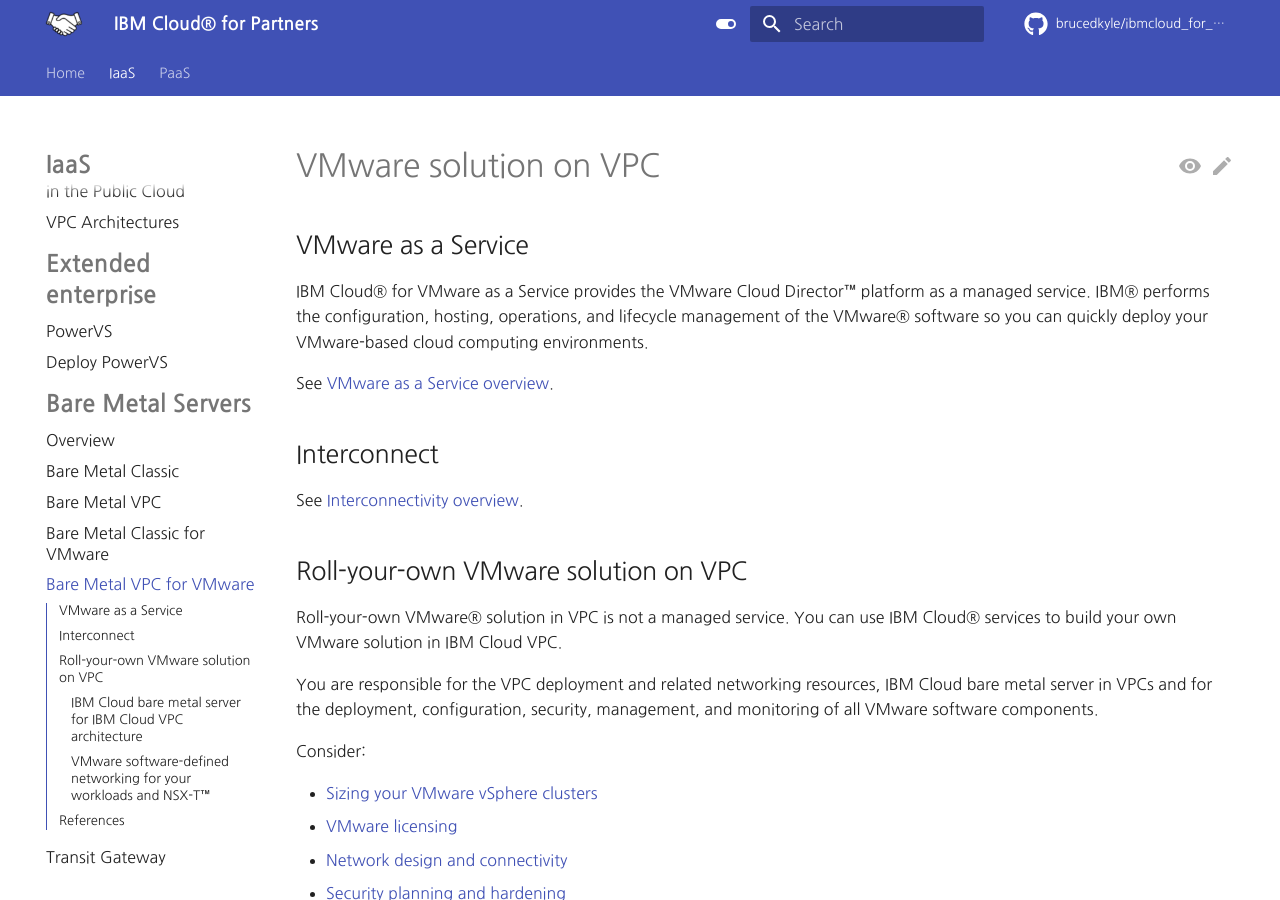
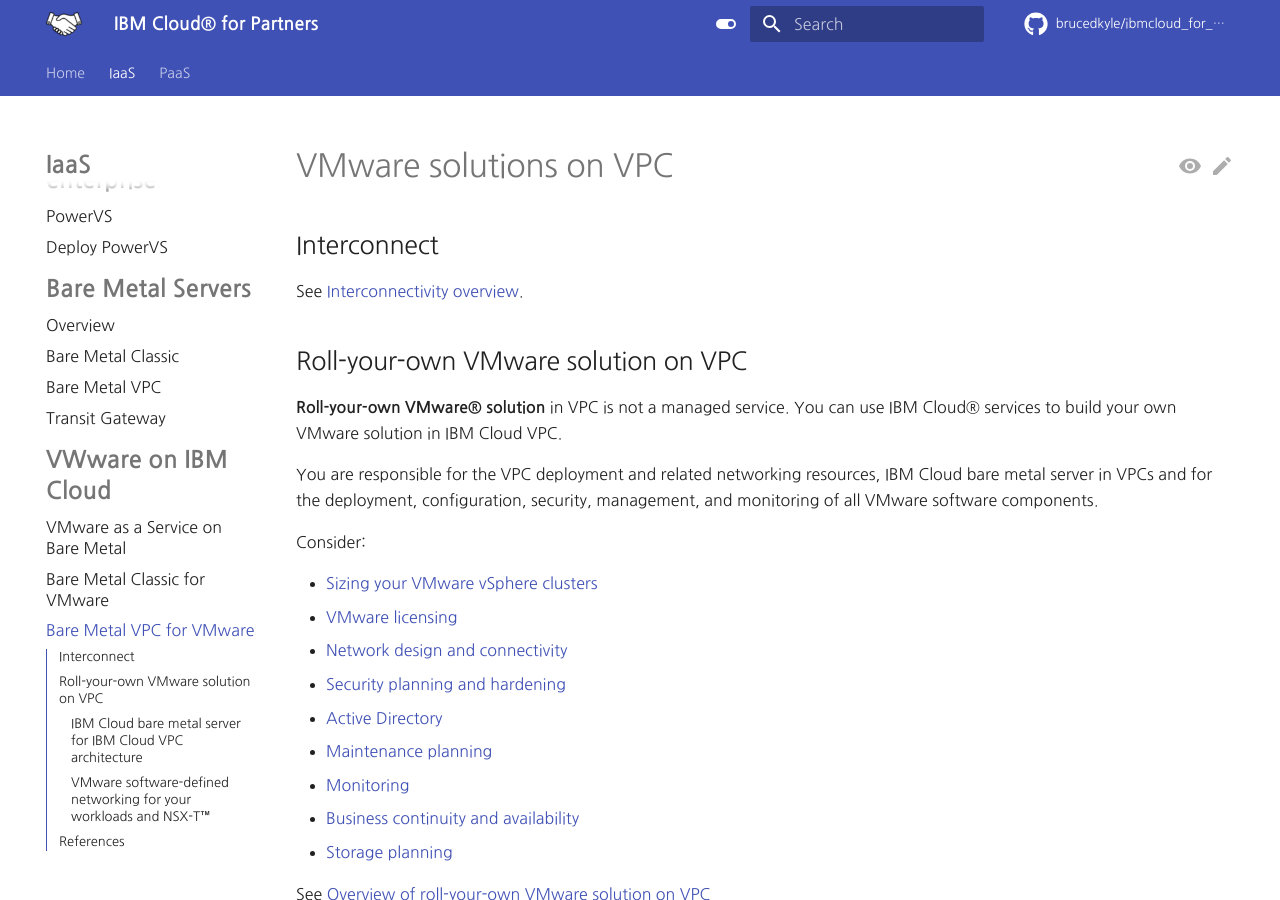
Before and after one commit to brucedkyle/ibmcloud_for_partners, an MkDocs documentation site: the page built from docs/cloud/baremetal-vpc-vmware.md, in a window 1280 px wide and 900 px high. Built offline with MkDocs 1.6.1 and Material for MkDocs 9.7.7, drawn with Linux system fonts in a browser that asks for light colours; comment, search, counter and statistics services are not loaded; some of the changed text lies outside the part shown.

Commit message:
update vmware baremetal

```diff
--- a/docs/cloud/baremetal-vpc-vmware.md
+++ b/docs/cloud/baremetal-vpc-vmware.md
@@ -1,10 +1,6 @@
-# VMware solution on VPC
+# VMware solutions on VPC
 
-## VMware as a Service
 
-IBM Cloud® for VMware as a Service provides the VMware Cloud Director™ platform as a managed service. IBM® performs the configuration, hosting, operations, and lifecycle management of the VMware® software so you can quickly deploy your VMware-based cloud computing environments.
-
-See [VMware as a Service overview](https://cloud.ibm.com/docs/vmwaresolutions?topic=vmwaresolutions-vmware-aas-overview).
 
 ## Interconnect
 
@@ -12,7 +8,7 @@
 
 ## Roll-your-own VMware solution on VPC
 
-Roll-your-own VMware® solution in VPC is not a managed service. You can use IBM Cloud® services to build your own VMware solution in IBM Cloud VPC.
+**Roll-your-own VMware® solution** in VPC is not a managed service. You can use IBM Cloud® services to build your own VMware solution in IBM Cloud VPC.
 
 You are responsible for the VPC deployment and related networking resources, IBM Cloud bare metal server in VPCs and for the deployment, configuration, security, management, and monitoring of all VMware software components.
 
@@ -27,7 +23,6 @@
 - [Monitoring](https://cloud.ibm.com/docs/vmwaresolutions?topic=vmwaresolutions-vpc-ryo-considerations#vpc-ryo-considerations-monitoring)
 - [Business continuity and availability](https://cloud.ibm.com/docs/vmwaresolutions?topic=vmwaresolutions-vpc-ryo-considerations#vpc-ryo-considerations-business-cont)
 - [Storage planning](https://cloud.ibm.com/docs/vmwaresolutions?topic=vmwaresolutions-vpc-ryo-considerations#vpc-ryo-considerations-storage)
-
 
 See [Overview of roll-your-own VMware solution on VPC](https://cloud.ibm.com/docs/vmwaresolutions?topic=vmwaresolutions-vpc-ryo-overview)
 
--- a/mkdocs.yml
+++ b/mkdocs.yml
@@ -16,9 +16,11 @@
       - Overview: ./cloud/baremetal.md
       - Bare Metal Classic: ./cloud/baremetal-classic.md
       - Bare Metal VPC: ./cloud/baremetal-vpc.md
+      - Transit Gateway: ./cloud/transitgateway.md
+    - VWware on IBM Cloud:
+      - VMware as a Service on Bare Metal: ./cloud/vmware-as-a-service.md
       - Bare Metal Classic for VMware: ./cloud/baremetal-vmware.md
       - Bare Metal VPC for VMware: ./cloud/baremetal-vpc-vmware.md
-      - Transit Gateway: ./cloud/transitgateway.md
   - PaaS:
     - Key and Hyper Protect Services:
       - Key Protect: ./security/keyprotect.md
```
Also changed, not shown: docs/cloud/vmware-as-a-service.md (added, +5 -0 lines).
